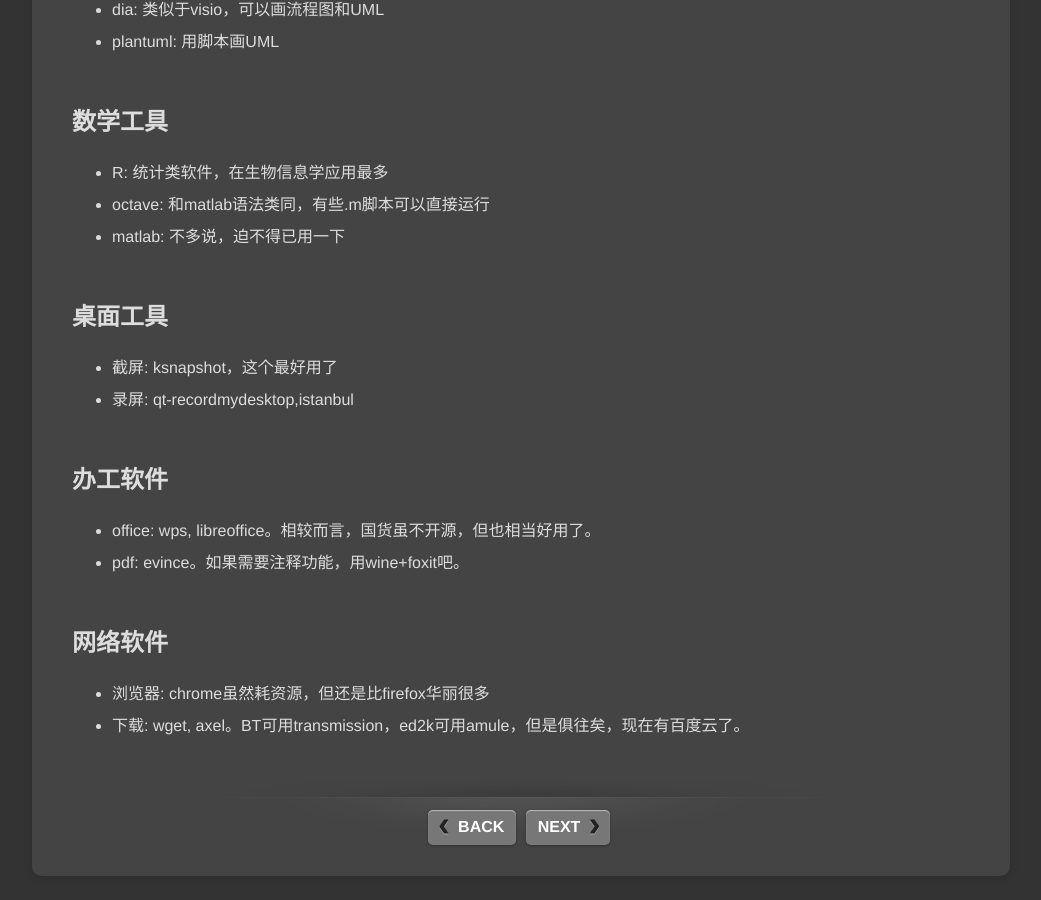
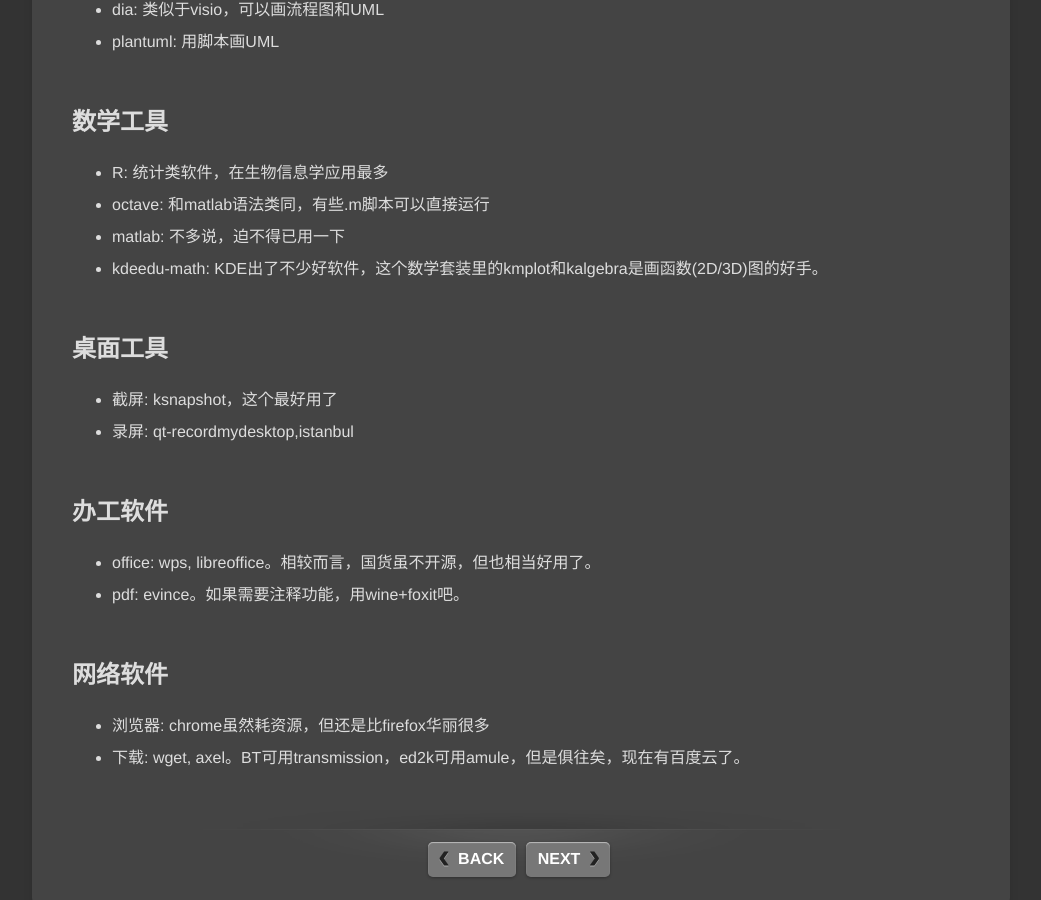
Before and after one commit to pkuwwt/pkuwwt.github.io, a Jekyll site: the page built from linux/_posts/2014-03-08-usual-life-linux-tools.md, in a window 1280 px wide and 900 px high, scrolled down 1295 px. Shown: the whole window, without its empty margins (119-1160 px from the left). Built offline with Jekyll 4.4.1, drawn with Linux system fonts in a browser that asks for light colours; comment, search, counter and statistics services are not loaded.

Commit message:
modified:   linux/_posts/2014-03-08-usual-life-linux-tools.md

```diff
--- a/linux/_posts/2014-03-08-usual-life-linux-tools.md
+++ b/linux/_posts/2014-03-08-usual-life-linux-tools.md
@@ -42,6 +42,7 @@
   - R: 统计类软件，在生物信息学应用最多
   - octave: 和matlab语法类同，有些.m脚本可以直接运行
   - matlab: 不多说，迫不得已用一下
+  - kdeedu-math: KDE出了不少好软件，这个数学套装里的kmplot和kalgebra是画函数(2D/3D)图的好手。
 
 ## 桌面工具
 
```
